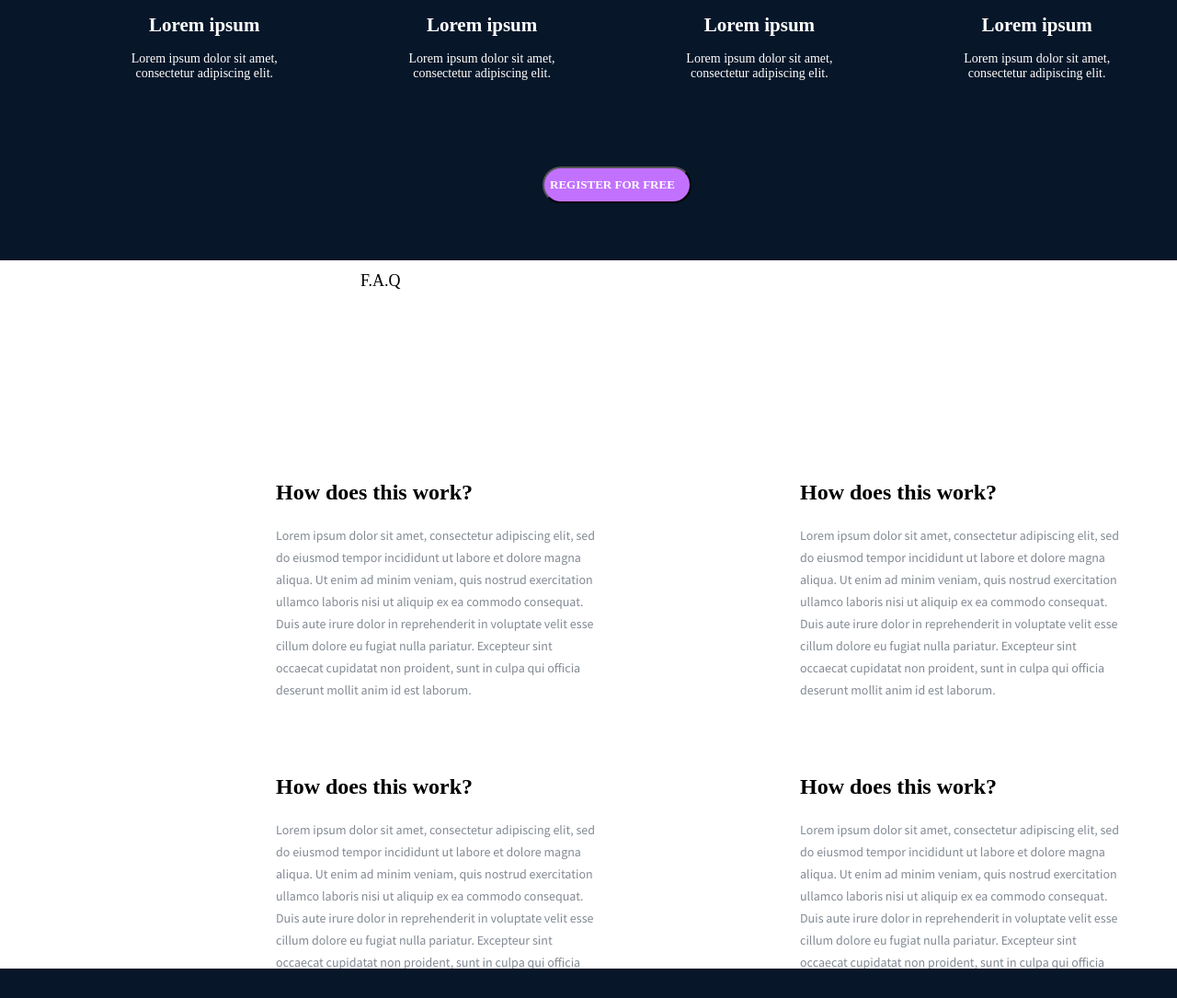
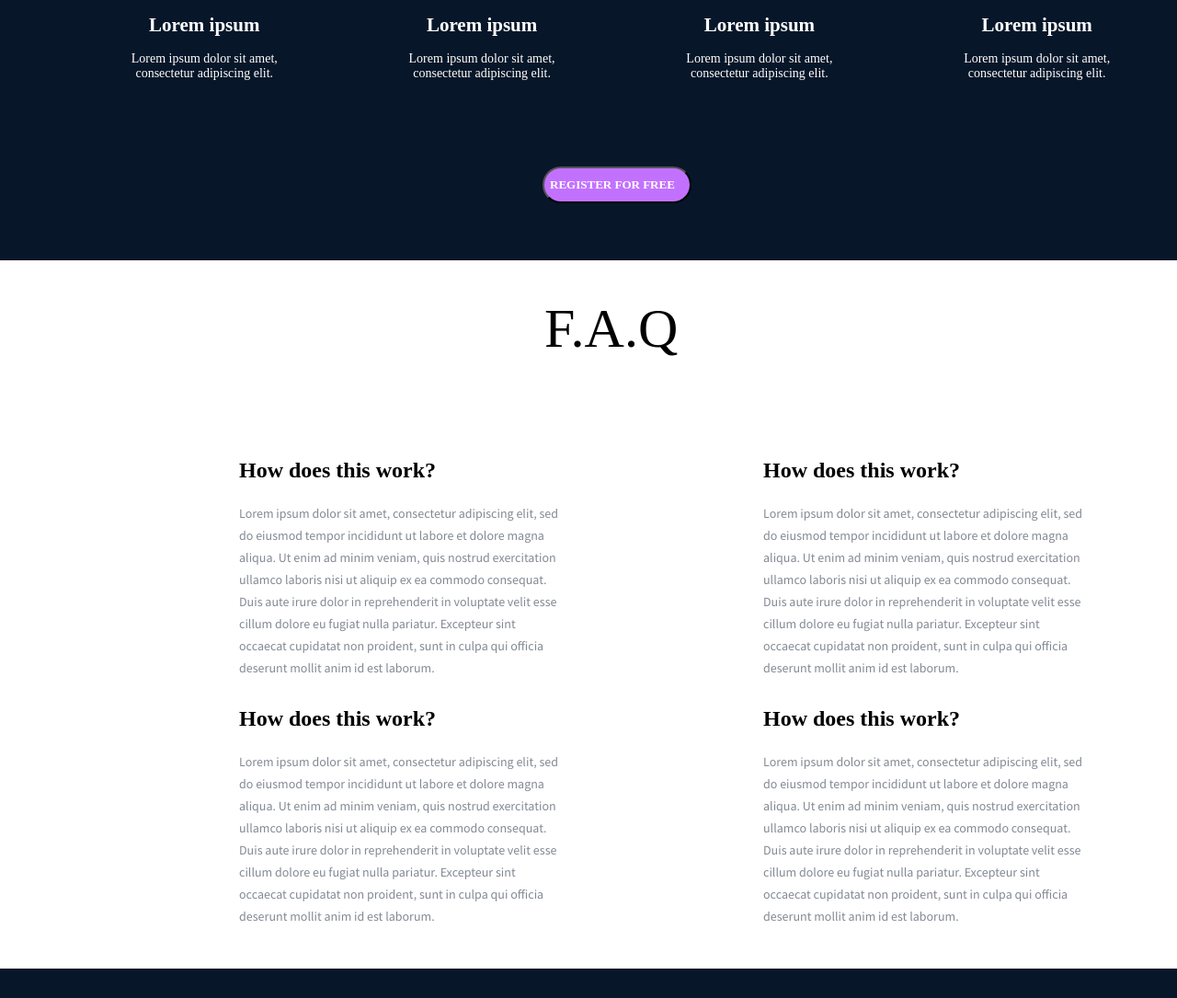
Before and after one commit to Frankblation/atlas-web-development, a plain HTML site: page css_advanced/index.html in a window 1280 px wide. Shown: the part 2378-3463 px from the top of the page at 92% size. Drawn offline with nearby package versions, Linux system fonts and the light colour scheme; files whose address does not match are found by name.

Commit message:
last submit

```diff
--- a/css_advanced/index.html
+++ b/css_advanced/index.html
@@ -197,9 +197,9 @@
         <div id="image">
             <a><img id=logo src="image/logo.png"></a>
             <div class="icons">
-            <a href="http://facebook.com/frankblation"><img src="image/facebook_white.png"></a>
-            <a href="https://twitter.com/blationfrank"><img src="image/twitter_white.png"></a>
-            <a href="https://www.instagram.com/frankblation"><img src="image/instagram_white.png"></a>
+            <a href="http://facebook.com/frankblation"><img src="image/Facebook_White.png"></a>
+            <a href="https://twitter.com/blationfrank"><img src="image/Twitter_White.png"></a>
+            <a href="https://www.instagram.com/frankblation"><img src="image/Instagram_White.png"></a>
             </div>
         </div class=bottomfont>
         <p id="smileschool">©smileschool 2020</p>
--- a/css_advanced/styles.css
+++ b/css_advanced/styles.css
@@ -385,7 +385,8 @@ header .menu a {
   display:flex;
   width: 136px;
   height:75px;
-  font: 100 18px/normal 'Source-Sans-Pro';
+  font: 100 60px/normal 'Source-Sans-Pro';
+  margin-left:400px;
 
 }
 
@@ -409,17 +410,17 @@ header .menu a {
   display: flex;
   gap: 30px;
   width: 350px;
-  max-width: fit-content
+  max-width: fit-content;
 }
 .row-block{
   display:flex;
   width:200px;
-  height: 200px;
-  margin-left: -120px;
-  margin-top:120px;
+  height: 230px;
+  margin-left: -200px;
+  margin-top:40px;
   flex-direction: row;
   gap:220px;
-  max-width: fit-content
+  max-width: fit-content;
 }
 
 /*Footer----------------------------------*/
```
